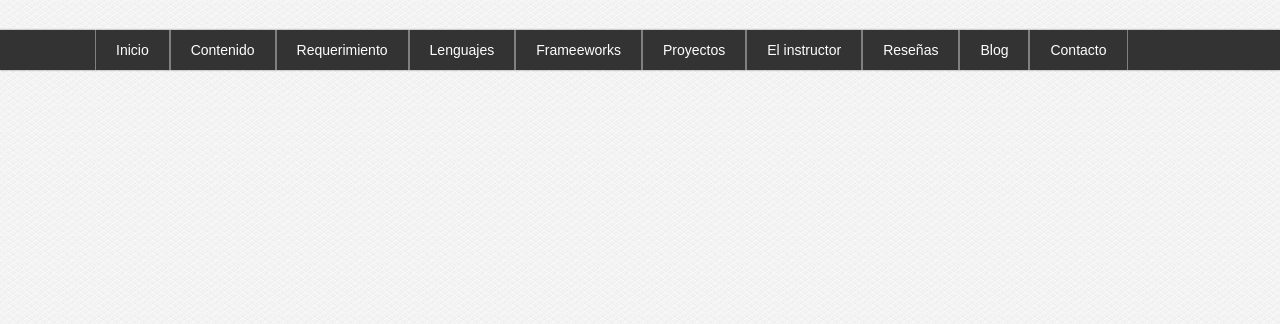
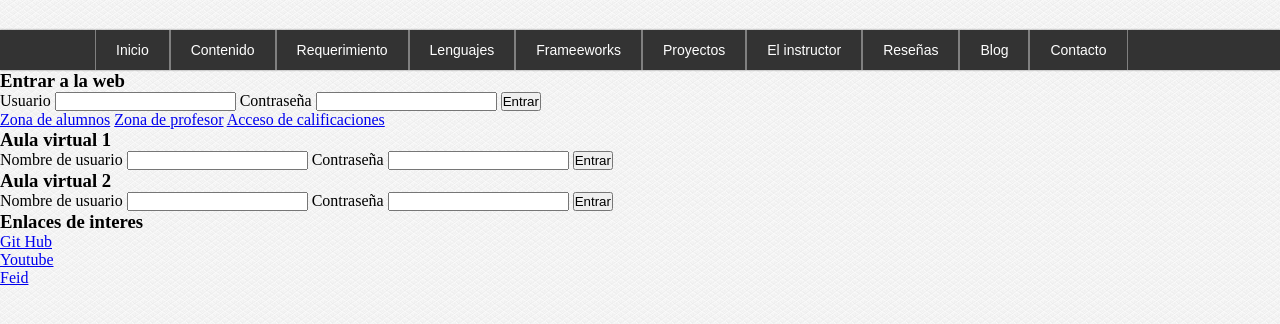
Before and after one commit to anderson-sanch/new-web-site, a plain HTML site: page 08-proyecto1/index.html in a window 1280 px wide. Shown: the part 220-544 px from the top of the page. Drawn offline with Linux system fonts and the light colour scheme.

Commit message:
Maquetacion de barra lateral

```diff
--- a/08-proyecto1/index.html
+++ b/08-proyecto1/index.html
@@ -51,5 +51,65 @@
     </nav>
     <!-- Fin de menú -->
 
+    <!--Contenido central-->
+    <main class="contenido">
+        <!-- Inicio de la barra lateral-->
+        <aside class="aside">
+            <div class="login widget">
+                <h3>Entrar a la web</h3>
+                <form action="">
+                    <label for="usuario">Usuario</label>
+                    <input type="text" id="usuario">
+
+                    <label for="password">Contraseña</label>
+                    <input type="password" id="password">
+
+                    <input type="submit" value="Entrar">
+                </form>
+                <a href="#">Zona de alumnos</a>
+                <a href="#">Zona de profesor</a>
+                <a href="#">Acceso de calificaciones</a>
+            </div>
+
+            <div class="login widget">
+                <h3>Aula virtual 1</h3>
+                <form action="">
+                    <label for="usuario">Nombre de usuario</label>
+                    <input type="text" id="usuario">
+
+                    <label for="password">Contraseña</label>
+                    <input type="password" id="password">
+
+                    <input type="submit" value="Entrar">
+                </form>
+            </div>
+
+            <div class="login widget">
+                <h3>Aula virtual 2</h3>
+                <form action="">
+                    <label for="usuario">Nombre de usuario</label>
+                    <input type="text" id="usuario">
+
+                    <label for="password">Contraseña</label>
+                    <input type="password" id="password">
+
+                    <input type="submit" value="Entrar">
+                </form>
+            </div>
+
+            <div class="login widget">
+                <h3>Enlaces de interes</h3>
+                <ul>
+                    <li><a href="https://github.com/">Git Hub</a></li>
+                    <li><a href="https://www.youtube.com/">Youtube</a></li>
+                    <li><a href="https://www.youtube.com/results?search_query=feid">Feid</a></li>
+                </ul>
+            </div>
+        </aside>
+        <!-- Fin de la barra lateral -->
+
+    </main>
+    <!-- Fin del contenido central-->
+
 </body>
 </html>
--- a/08-proyecto1/style.css
+++ b/08-proyecto1/style.css
@@ -91,7 +91,7 @@ h1 a{
 
 .nav > ul > li > ul{
     display: none;
-    position: relative;
+    position: absolute;
     width: 160px;
     height: auto;
     box-shadow: 0px 2px 5px gray;
```
